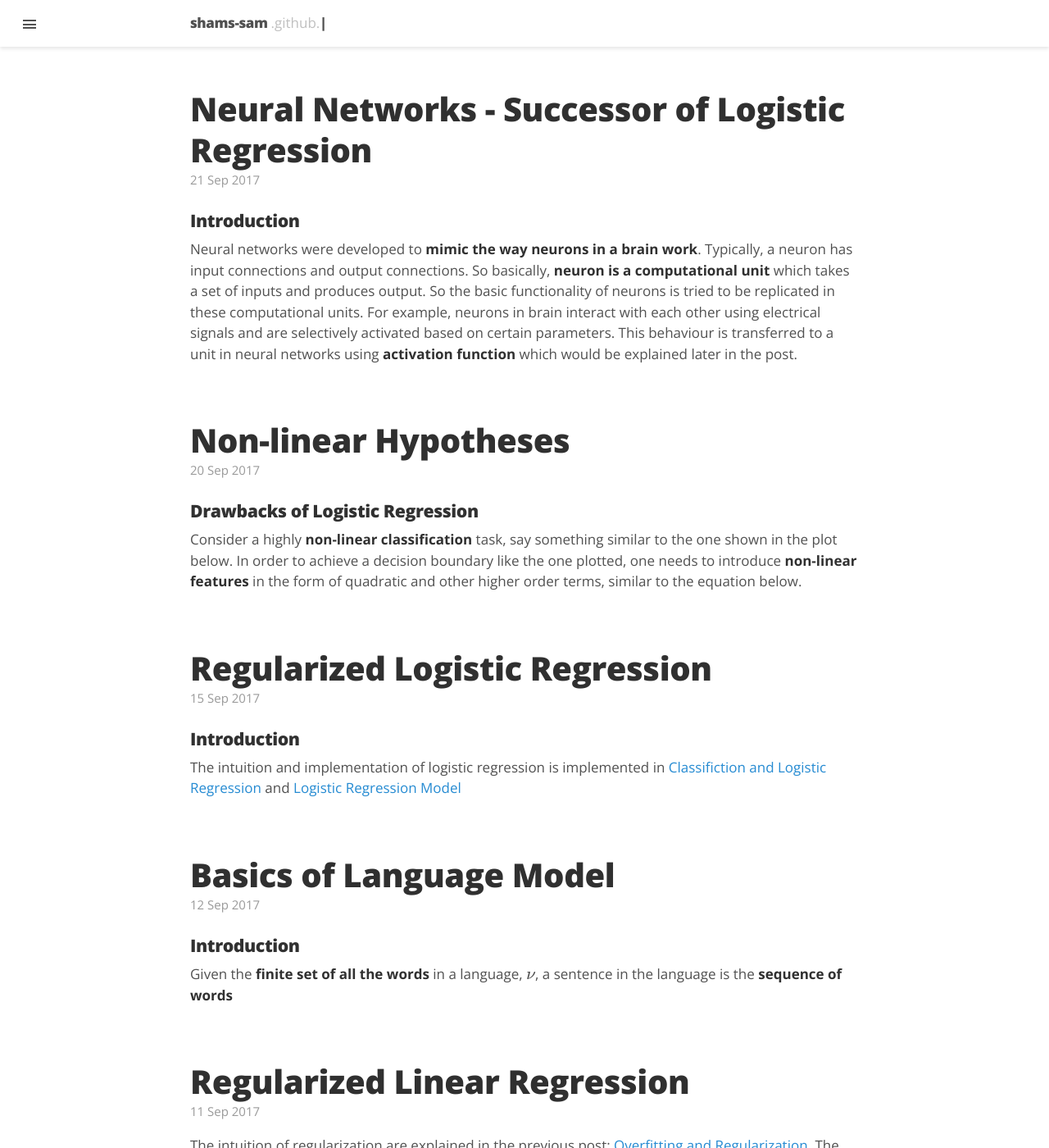
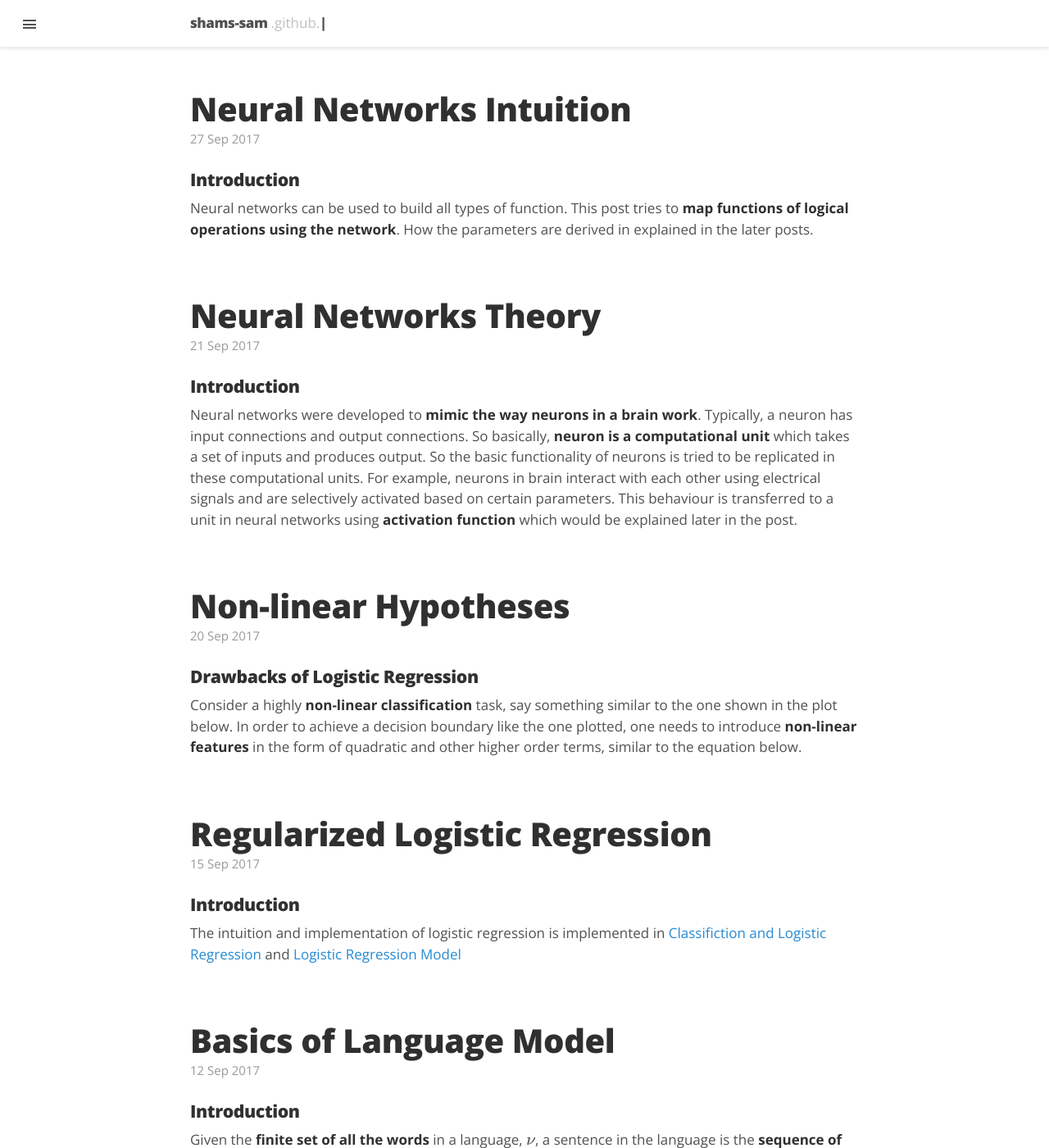
Before and after one commit to shreyasrh9/github-page-v2, a Jekyll site: the page built from index.html, in a window 1280 px wide and 1400 px high. Shown: the whole window at 82% size. Built offline with Jekyll 4.4.1, drawn with Linux system fonts in a browser that asks for light colours; nearby versions of some CDN libraries; formulas are drawn with MathJax 3; the list of posts is cut into pages by our own code; some of the changed lines change nothing that is shown; some of the changed text lies outside the part shown.

Commit message:
Neural Network Intuitions Post

```diff
--- a/_posts/2017-09-21-neural-networks.md
+++ b/_posts/2017-09-21-neural-networks.md
@@ -1,6 +1,6 @@
 ---
 layout: post
-title: Neural Networks - Successor of Logistic Regression
+title: Neural Networks Theory
 categories: []
 tags: [machine learning andrew ng]
 description:
--- /dev/null
+++ b/_posts/2017-09-27-neural-network-intuition.md
@@ -0,0 +1,169 @@
+---
+layout: post
+title: Neural Networks Intuition
+categories: []
+tags: [machine learning andrew ng]
+description:
+comments: true
+mathjax: true
+---
+
+### Introduction
+Neural networks can be used to build all types of function. This post tries to **map functions of logical operations using the network**. How the parameters are derived in explained in the later posts.
+
+### AND Gate
+Using a single neuron, it is possible to achieve the approximation of an and gate. The architecture with the parameters can be seen below.
+
+![And Implementation](/assets/2017-09-27-neural-network-intuition/fig-1-and-gate.png?raw=true)
+
+The hypothesis for the above network is given by,
+
+$$h_\theta(x) = g(-30 + 20\,x_1 + 20\,x_2)$$
+
+* Where g is the sigmoid function which **asymptotes at 0 and 1**.
+
+The output table for the hypothesis above is given below.
+
+| \\(x_1\\) | \\(x_2\\) | \\(h_\theta(x)\\) |
+|:-:|:-:|:-:|
+| 0 | 0 | \\(g(-30) \approx 0\\) |
+| 0 | 1 | \\(g(-10) \approx 0\\) |
+| 1 | 0 | \\(g(-10) \approx 0\\) |
+| 1 | 1 | \\(g(10) \approx 1\\) |
+
+The values of \\(h_\theta(x)\\) is nothing but the expected value of the AND gate.
+
+
+### OR Gate
+Similarly, using a single neuron, it is possible to achieve the approximation of an or gate. The architecture with the parameters can be seen below. It is same as AND gate but the bias weight is changed.
+
+![Or Implementation](/assets/2017-09-27-neural-network-intuition/fig-2-or-gate.png?raw=true)
+
+The hypothesis for the above network is given by,
+
+$$h_\theta(x) = g(-10 + 20\,x_1 + 20\,x_2)$$
+
+* Where g is the sigmoid function which **asymptotes at 0 and 1**.
+
+The output table for the hypothesis above is given below.
+
+| \\(x_1\\) | \\(x_2\\) | \\(h_\theta(x)\\) |
+|:-:|:-:|:-:|
+| 0 | 0 | \\(g(-10) \approx 0\\) |
+| 0 | 1 | \\(g(10) \approx 1\\) |
+| 1 | 0 | \\(g(10) \approx 1\\) |
+| 1 | 1 | \\(g(30) \approx 1\\) |
+
+The values of \\(h_\theta(x)\\) is nothing but the expected value of the OR gate.
+
+### NOT Gate
+Unlike the previous two examples, NOT gate is a unary operator, but still simple weights can give easy implementation of the NOT gate. The architecture and the parameters are shown below.
+
+![Not Implementation](/assets/2017-09-27-neural-network-intuition/fig-3-not-gate.png?raw=true)
+
+The hypothesis for the above network is given by,
+
+$$h_\theta(x) = g(10 - 20\,x_1)$$
+
+* Where g is the sigmoid function which **asymptotes at 0 and 1**.
+
+The output table for the hypothesis above is given below.
+
+| \\(x_1\\) | \\(h_\theta(x)\\) |
+|:-:|:-:|
+| 0 | \\(g(10) \approx 1\\) |
+| 1 | \\(g(-10) \approx 0\\) |
+
+The values of \\(h_\theta(x)\\) is nothing but the expected value of the NOT gate.
+
+### (NOT \\(x_1\\)) AND (NOT \\(x_2\\))
+Unlike the previous examples, this operation does not look straight forward, but actually it is. Here is an architecture implementation of the above gate.
+
+![Not x1 and Not x2 Implementation](/assets/2017-09-27-neural-network-intuition/fig-4-not-x1-and-not-x2.png?raw=true)
+
+The hypothesis for the above network is given by,
+
+$$h_\theta(x) = g(10 - 20\,x_1 - 20\,x_2)$$
+
+* Where g is the sigmoid function which **asymptotes at 0 and 1**.
+
+The output table for the hypothesis above is given below.
+
+| \\(x_1\\) | \\(x_2\\) | \\(h_\theta(x)\\) |
+|:-:|:-:|:-:|
+| 0 | 0 | \\(g(10) \approx 1\\) |
+| 0 | 1 | \\(g(-10) \approx 0\\) |
+| 1 | 0 | \\(g(-10) \approx 0\\) |
+| 1 | 1 | \\(g(-30) \approx 0\\) |
+
+The values of \\(h_\theta(x)\\) is nothing but the expected value of the (NOT \\(x_1\\)) AND (NOT \\(x_2\\)) operation.
+
+### Perceptron Limitation
+All the examples untill this one were linearly seperable and hence were solved using a single neuron. But and XOR Gate is not linearly seperable as was the case with AND and OR gates and this can be clearly seen in the plot below.
+
+![Linearly Seperable](/assets/2017-09-27-neural-network-intuition/fig-5-linearly-seperable.png?raw=true)
+
+It is evident that there is no single straight line that can seperate the two classes in plot (c) and hence termed as **not linearly seperable**. This is a major drawback of **perceptron (single layer neural networks)**.
+
+There is a simple **proof** for concluding that the XOR is not linearly seperable. Say, perceptron were capable of separating the two classes, then it would mean that there exists a set of weights (or parameters), \\(\theta_0,\, \theta_1,\,\theta_2\\) such that the hypothesis is given by,
+
+$$h_\theta(x) = g(\theta_0\,x_0 + \theta_1\,x_1 + \theta_2\,x_2)$$
+
+Then the above hypothesis should satisfy the following truth table,
+
+| \\(x_1\\) | \\(x_2\\) | \\(x_1\,XOR\,x_2\\) |
+|:-:|:-:|:-:|
+| 0 | 0 | 0 |
+| 0 | 1 | 1 |
+| 1 | 0 | 1 |
+| 1 | 1 | 0 |
+
+Substituting and equating to 0, the hypothesis, following inequalities are generated that would determine the decision boundary.
+
+$$
+  \begin{align}
+    \theta_0 \cdot 1 + 0 \cdot x_1 + 0 \cdot x_2 &\lt 0 \\
+    \theta_0 \cdot 1 + 0 \cdot x_1 + 1 \cdot x_2 &\gt 0 \\
+    \theta_0 \cdot 1 + 1 \cdot x_1 + 0 \cdot x_2 &\gt 0 \\
+    \theta_0 \cdot 1 + 1 \cdot x_1 + 1 \cdot x_2 &\lt 0 \\
+  \end{align}
+$$
+
+Substituting \\(b = -\theta_0\\), above inequalities can be written as,
+
+$$
+  \begin{align}
+    b &\gt 0 \\
+    x_2 &\gt b \\
+    x_1 &\gt b \\
+    x_1 + x_2 &\lt b \\
+  \end{align}
+$$
+
+It can be seen that the first three inequalities directly contradict the fourth one. Which means that the very first assumption made that there exist such parameters \\(\theta_0,\, \theta_1,\,\theta_2\\) was incorrect. Hence, **the XOR gate is not linearly seperable**.
+
+This is where the utility and finesse of multi-layer neural network in deriving intricate features from the input features can be seen in action.
+
+### XNOR Gate
+For simplicity, let's consider a XNOR gate which is nothing but the negation of an XOR gate. So, it would not be wrong to say that if XNOR gate is achieved, XOR gate is not very far. Consider the following neural network with one hidden layer and the given weights.
+
+![XNOR](/assets/2017-09-27-neural-network-intuition/fig-6-xnor-gate.png?raw=true)
+
+Here if weights are seen carefully, \\(a_1^{(2)}\\) is nothing but the AND gate and \\(a_2^{(2)}\\) is nothing but (NOT \\(x_1\\)) AND (NOT \\(x_2\\)). Similarly the output neuron is nothing but the OR gate. It calculates the following result table,
+
+| \\(x_1\\) | \\(x_2\\) | \\(a_1^{(2)}\\) | \\(a_2^{(2)}\\) | \\(h_\theta(x)\\)
+|:-:|:-:|:-:|:-:|:-:|
+| 0 | 0 | 0 | 1 | 1 |
+| 0 | 1 | 0 | 0 | 0 |
+| 1 | 0 | 0 | 0 | 0 |
+| 1 | 1 | 1 | 0 | 1 |
+
+The values of \\(h_\theta(x)\\) is nothing but the expected value of the XNOR operation.
+
+**This gives the intuition that the hidden layers are calculating a more complex input which inturn helps to turn the problem into a linearly seperable one using the transformations. This is the main reason the neural networks are fairly powerful classifiers because as the depth (or number of hidden layers) of the neural network increases it can derive more and more complex features for the final layer.**
+
+## REFERENCES:
+
+<small>[Machine Learning: Coursera - Examples and Intutions I](https://www.coursera.org/learn/machine-learning/lecture/rBZmG/examples-and-intuitions-i){:target="_blank"}</small>
+
+<small>[Machine Learning: Coursera - Examples and Intutions II](https://www.coursera.org/learn/machine-learning/lecture/solUx/examples-and-intuitions-ii){:target="_blank"}</small>
```
Also changed, not shown: assets/2017-09-27-neural-network-intuition/fig-1-and-gate.png (added), assets/2017-09-27-neural-network-intuition/fig-2-or-gate.png (added), assets/2017-09-27-neural-network-intuition/fig-3-not-gate.png (added), assets/2017-09-27-neural-network-intuition/fig-4-not-x1-and-not-x2.png (added), assets/2017-09-27-neural-network-intuition/fig-5-linearly-seperable.png (added), assets/2017-09-27-neural-network-intuition/fig-6-xnor-gate.png (added).
